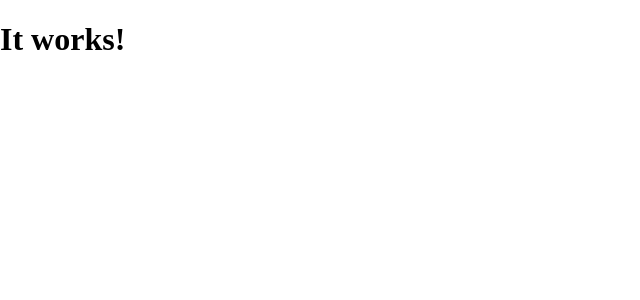
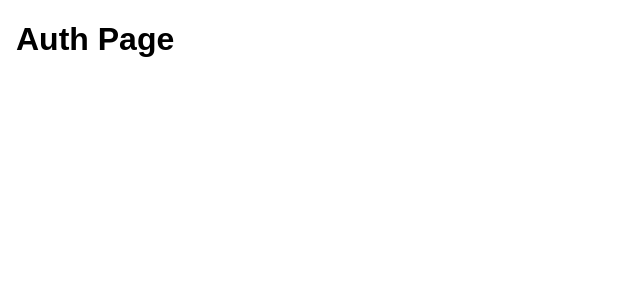
Before and after one commit to tobsirl/Warcraft3-Reforged-Backend, a React (Create React App) app in the folder frontend/: page /auth in a window 1280 px wide. Shown: the top 300 px of the page, without its empty margins (0-640 px from the left). Built offline with nearby package versions, Linux system fonts and the light colour scheme.

Commit message:
Added Pages + Auth, Routing to App.js

```diff
--- a/frontend/package.json
+++ b/frontend/package.json
@@ -5,6 +5,7 @@
   "dependencies": {
     "react": "^16.7.0",
     "react-dom": "^16.7.0",
+    "react-router-dom": "^4.3.1",
     "react-scripts": "2.1.3"
   },
   "scripts": {
--- a/frontend/src/App.js
+++ b/frontend/src/App.js
@@ -1,13 +1,21 @@
 import React, { Component } from 'react';
+import { BrowserRouter, Route, Redirect, Switch } from 'react-router-dom';
+
+import AuthPage from './pages/Auth';
 
 import './App.css';
 
 class App extends Component {
   render() {
     return (
-      <div className="App">
-        <h1>It works!</h1>
-      </div>
+      <BrowserRouter>
+        <Switch>
+          <Redirect path="/" to="/auth" exact />
+          <Route path="/auth" component={AuthPage} />
+          <Route path="/replays" component={null} />
+          <Route path="/uploads" component={null} />
+        </Switch>
+      </BrowserRouter>
     );
   }
 }
--- a/frontend/src/index.css
+++ b/frontend/src/index.css
@@ -1,5 +1,5 @@
 body {
-  margin: 0;
+  margin: 1rem;
   padding: 0;
-  font-family: serif;
+  font-family: sans-serif;
 }
--- /dev/null
+++ b/frontend/src/pages/Auth.js
@@ -0,0 +1,13 @@
+import React, { Component } from 'react';
+
+class Auth extends Component {
+  render() {
+    return (
+      <div>
+        <h1>Auth Page</h1>
+      </div>
+    );
+  }
+}
+
+export default Auth;
```
Also changed, not shown: 1 other file (tests, documents, lock files or other folders).
